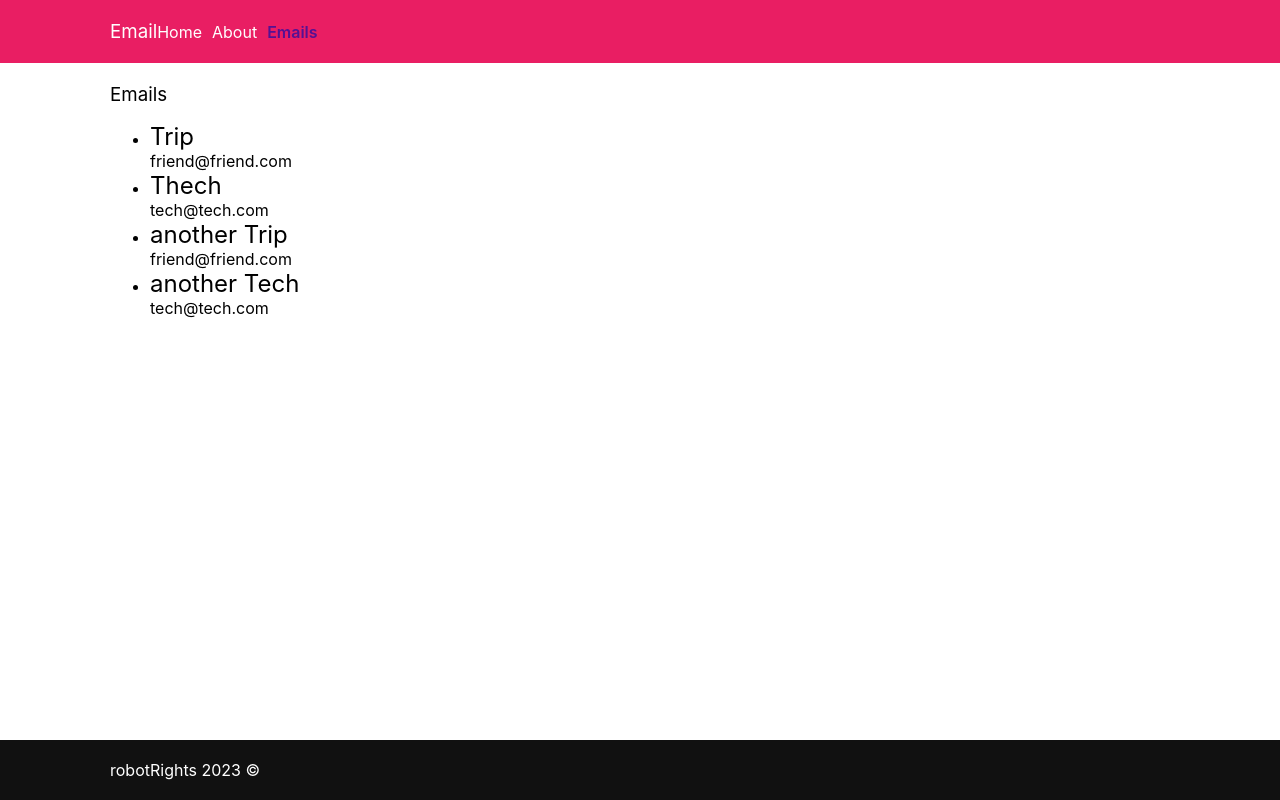
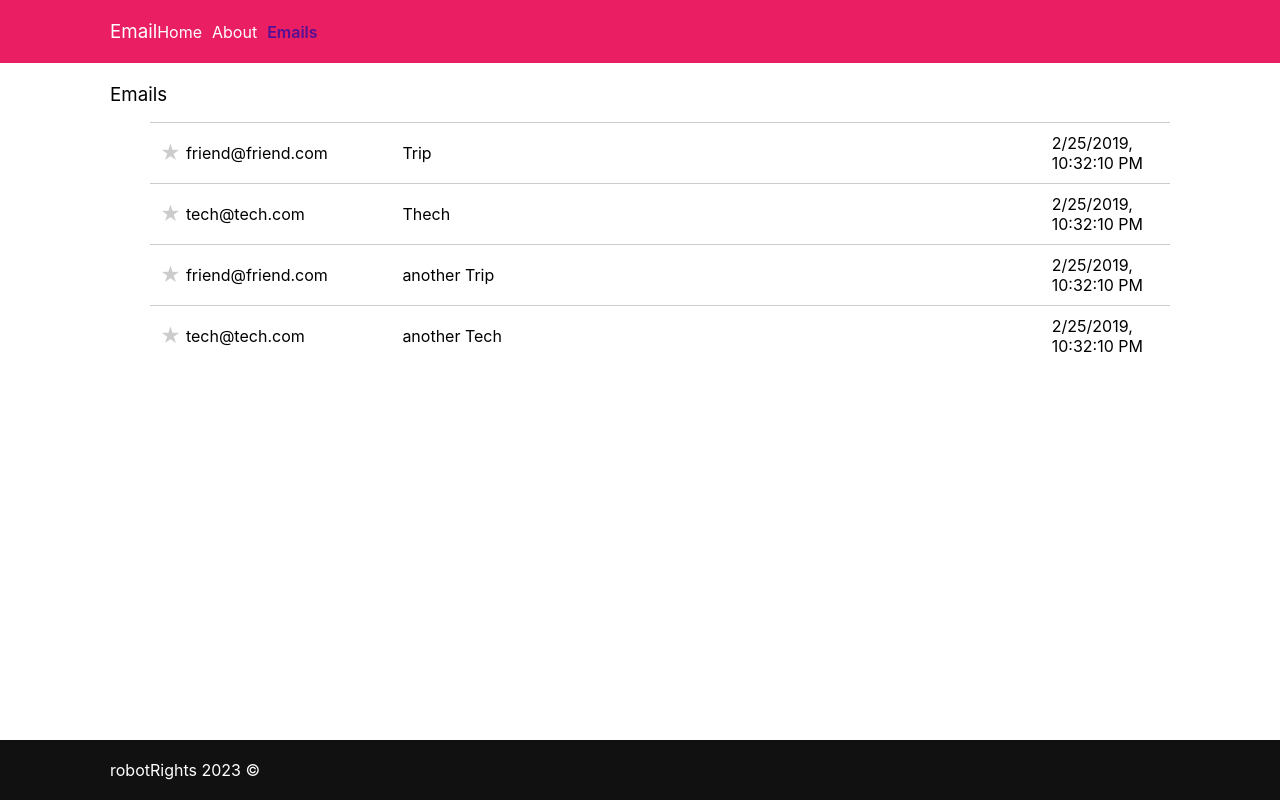
Before and after one commit to verely/email, a React (Vite) app: page /#/emails in a window 1280 px wide. Built offline with nearby package versions, Linux system fonts and the light colour scheme.

Commit message:
update EmailPreview component to display email details including a formatted date

```diff
--- /dev/null
+++ b/src/assets/css/cmps/email-list.css
@@ -0,0 +1,3 @@
+.email-list {
+    list-style-type: none;
+}
--- /dev/null
+++ b/src/assets/css/cmps/email-preview.css
@@ -0,0 +1,37 @@
+.email-preview {
+    display: flex;
+    align-items: center;
+    padding: 10px;
+    border-top: 1px solid #ccc;
+    /* border: 4px solid green; */
+}
+
+.email-preview h4 {
+    margin: 0;
+}
+
+.email-preview .subject {
+    flex: 6;
+    /* border: 4px solid coral; */
+}
+
+.email-preview .from {
+    flex: 2;
+    /* border: 4px solid coral; */
+}
+
+.email-preview .sent {
+    flex: 1;
+    /* border: 4px solid coral; */
+}
+
+.star {
+    font-size: 20px;
+    cursor: pointer;
+    color: #ccc;
+    margin-right: 5px;
+}
+
+.star.active {
+    color: gold;
+}
--- a/src/assets/css/index.css
+++ b/src/assets/css/index.css
@@ -9,3 +9,5 @@
 
 /* Components */
 @import "./cmps/app-header.css";
+@import "./cmps/email-preview.css";
+@import "./cmps/email-list.css";
--- a/src/cmps/EmailPreview.jsx
+++ b/src/cmps/EmailPreview.jsx
@@ -1,6 +1,12 @@
-export function EmailPreview({email}){
-    return <article className="email-preview">
-        <h2>{email.subject}</h2>
-        <h4>{email.from}</h4>
+export function EmailPreview({ email }) {
+
+  const sent  = new Date(email.sentA).toLocaleString();
+  return (
+    <article className="email-preview">
+      <span className="star">★</span>
+      <h4 className="from">{email.from}</h4>
+      <h4 className="subject">{email.subject}</h4>
+      <h4 className="sent">{sent}</h4>
     </article>
+  );
 }
```
